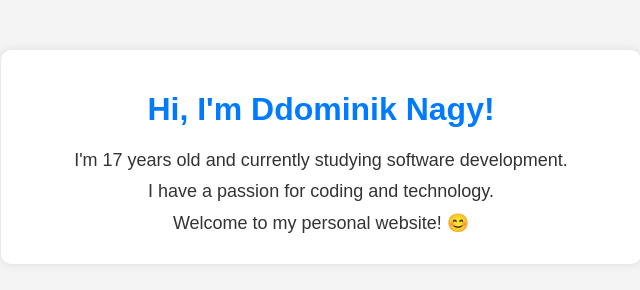
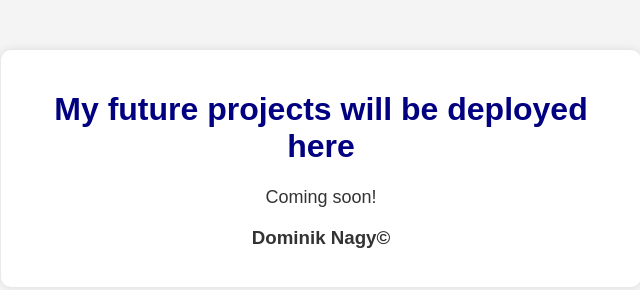
Before and after one commit to ndominik12/ndominik12-projects-page, a plain HTML site: page index.html in a window 1280 px wide. Shown: the whole page, without its empty margins (319-959 px from the left). Drawn offline with Linux system fonts and the light colour scheme.

Commit message:
Ready for projects!

```diff
--- a/index.html
+++ b/index.html
@@ -3,15 +3,14 @@
 <head>
     <meta charset="UTF-8">
     <meta name="viewport" content="width=device-width, initial-scale=1.0">
-    <title>Dominik Nagy - About Me</title>
+    <title>ndominik12 - Projects</title>
     <link rel="stylesheet" href="style.css">
 </head>
 <body>
     <div class="container">
-        <h1>Hi, I'm Ddominik Nagy!</h1>
-        <p>I'm 17 years old and currently studying software development.</p>
-        <p>I have a passion for coding and technology.</p>
-        <p>Welcome to my personal website! 😊</p>
+        <h1>My future projects will be deployed here</h1>
+        <p>Coming soon!</p>
+        <h3>Dominik Nagy©</h3>
     </div>
 </body>
 </html>
--- a/style.css
+++ b/style.css
@@ -17,7 +17,7 @@ body {
 }
 
 h1 {
-    color: #007bff;
+    color: navy;
 }
 
 p {
```
